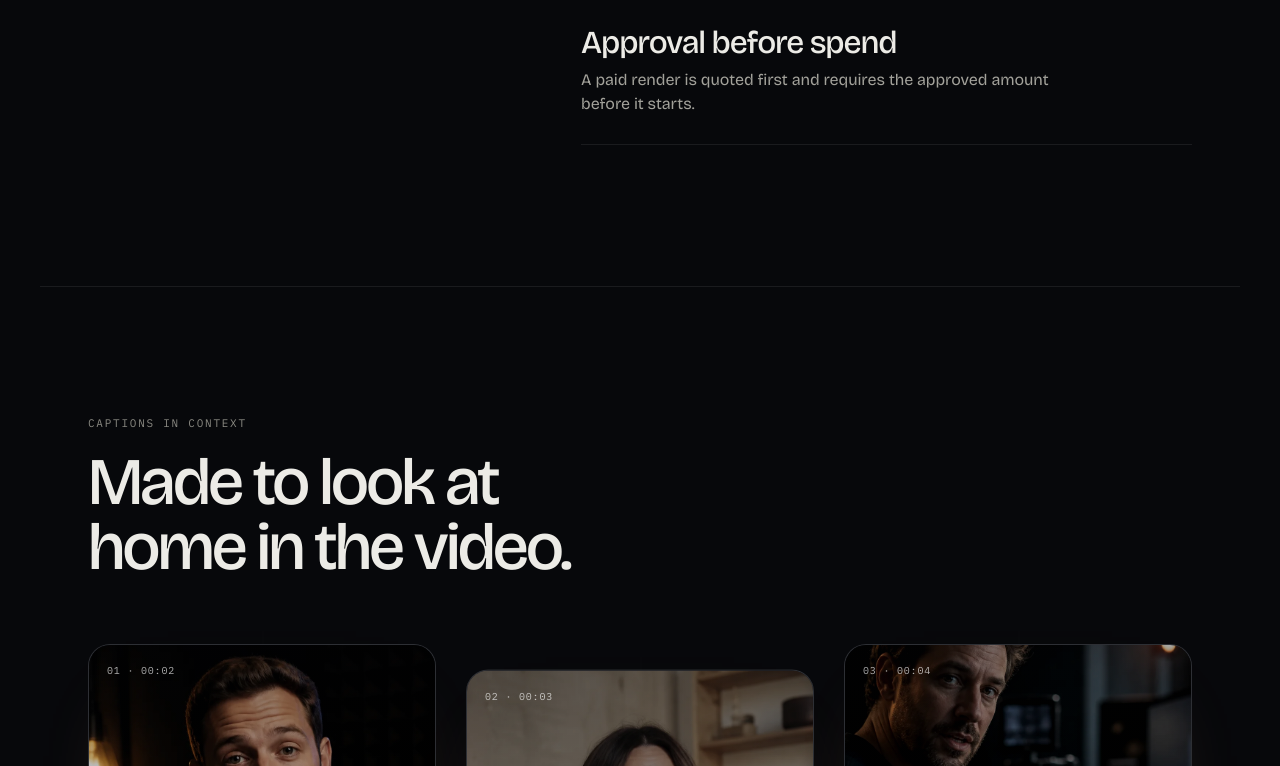
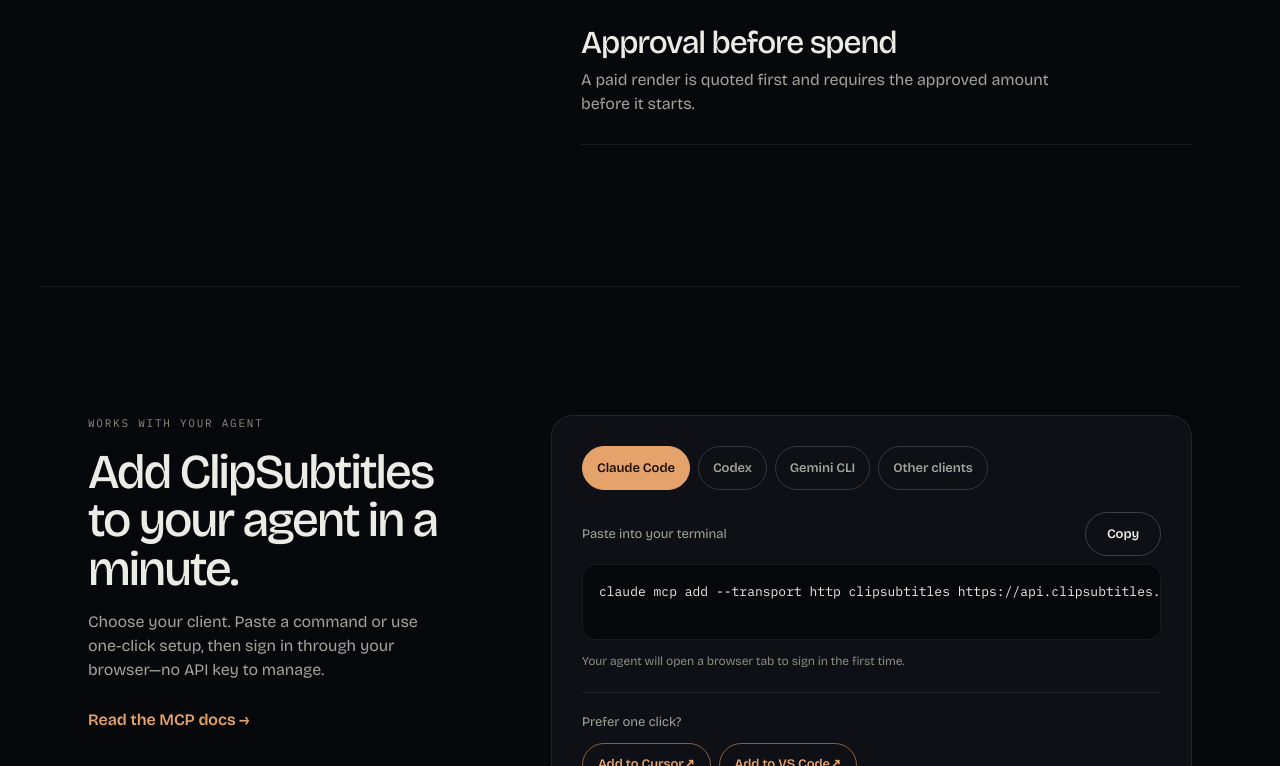
Before and after one commit to AppAgentic/ClipSubtitles, a Next.js app in the folder apps/web/: page /video-caption-api in a window 1280 px wide. Shown: the part 2034-2800 px from the top of the page. Built offline with nearby package versions, Linux system fonts and the light colour scheme; no server answers.

Commit message:
feat(web): add guided MCP client setup

```diff
--- /dev/null
+++ b/apps/web/src/components/landing-options/ConnectAgent.tsx
@@ -0,0 +1,115 @@
+'use client';
+
+import Link from 'next/link';
+import { useRef, useState, type KeyboardEvent } from 'react';
+import { MCP_ENDPOINT, MCP_INSTALL, MCP_ONE_CLICK } from './facts';
+
+type InstallId = (typeof MCP_INSTALL)[number]['id'];
+
+export function ConnectAgent({ standalone = false }: { standalone?: boolean }) {
+  const [activeId, setActiveId] = useState<InstallId>('claude');
+  const [copyState, setCopyState] = useState<'idle' | 'copied' | 'selected'>('idle');
+  const codeRef = useRef<HTMLElement>(null);
+  const resetRef = useRef<ReturnType<typeof setTimeout> | null>(null);
+  const active = MCP_INSTALL.find((item) => item.id === activeId) ?? MCP_INSTALL[0];
+  const Heading = standalone ? 'h2' : 'h3';
+
+  function choose(id: InstallId) {
+    setActiveId(id);
+    setCopyState('idle');
+  }
+
+  function moveTab(event: KeyboardEvent<HTMLButtonElement>, index: number) {
+    if (!['ArrowLeft', 'ArrowRight', 'Home', 'End'].includes(event.key)) return;
+    event.preventDefault();
+    const nextIndex =
+      event.key === 'Home'
+        ? 0
+        : event.key === 'End'
+          ? MCP_INSTALL.length - 1
+          : (index + (event.key === 'ArrowRight' ? 1 : -1) + MCP_INSTALL.length) % MCP_INSTALL.length;
+    const next = MCP_INSTALL[nextIndex] ?? MCP_INSTALL[0];
+    choose(next.id);
+    document.getElementById(`mcp-tab-${next.id}`)?.focus();
+  }
+
+  async function copyCommand() {
+    if (resetRef.current) clearTimeout(resetRef.current);
+    try {
+      await navigator.clipboard.writeText(active.command);
+      setCopyState('copied');
+    } catch {
+      const selection = window.getSelection();
+      if (selection && codeRef.current) {
+        const range = document.createRange();
+        range.selectNodeContents(codeRef.current);
+        selection.removeAllRanges();
+        selection.addRange(range);
+      }
+      setCopyState('selected');
+    }
+    resetRef.current = setTimeout(() => setCopyState('idle'), 1600);
+  }
+
+  return (
+    <section
+      id="connect"
+      className={`tg-connect${standalone ? ' tg-connect-standalone lo-wrap' : ''}`}
+      aria-labelledby="tg-connect-title"
+    >
+      <div className="tg-connect-copy">
+        <p className="lo-eyebrow tg-eyebrow">Works with your agent</p>
+        <Heading id="tg-connect-title">Add ClipSubtitles to your agent in a minute.</Heading>
+        <p>Choose your client. Paste a command or use one-click setup, then sign in through your browser—no API key to manage.</p>
+        <Link href="/docs">Read the MCP docs →</Link>
+      </div>
+
+      <div className="tg-connect-panel">
+        <div className="tg-connect-tabs" role="tablist" aria-label="Choose your agent client">
+          {MCP_INSTALL.map((item, index) => (
+            <button
+              key={item.id}
+              id={`mcp-tab-${item.id}`}
+              type="button"
+              role="tab"
+              aria-selected={activeId === item.id}
+              aria-controls="mcp-install-panel"
+              tabIndex={activeId === item.id ? 0 : -1}
+              onClick={() => choose(item.id)}
+              onKeyDown={(event) => moveTab(event, index)}
+            >
+              {item.label}
+            </button>
+          ))}
+        </div>
+
+        <div id="mcp-install-panel" role="tabpanel" aria-labelledby={`mcp-tab-${active.id}`}>
+          <div className="tg-connect-instruction">
+            <span>{active.instruction}</span>
+            <button type="button" onClick={copyCommand}>
+              {copyState === 'copied' ? 'Copied' : copyState === 'selected' ? 'Selected' : 'Copy'}
+            </button>
+          </div>
+          <pre className="tg-connect-code lo-mono"><code ref={codeRef}>{active.command}</code></pre>
+        </div>
+
+        <p className="lo-sr" aria-live="polite">
+          {copyState === 'copied' ? `${active.label} setup copied.` : copyState === 'selected' ? 'Setup selected. Copy it from the page.' : ''}
+        </p>
+        <p className="tg-connect-helper">Your agent will open a browser tab to sign in the first time.</p>
+
+        <div className="tg-connect-oneclick">
+          <span>Prefer one click?</span>
+          <div>
+            {MCP_ONE_CLICK.map((item) => (
+              <a key={item.label} href={item.href}>{item.label}<span aria-hidden> ↗</span></a>
+            ))}
+          </div>
+          <small>Cursor and VS Code support verified install links. Use the commands above for Claude Code, Codex and Gemini CLI.</small>
+        </div>
+
+        <p className="tg-connect-endpoint lo-mono">{MCP_ENDPOINT}</p>
+      </div>
+    </section>
+  );
+}
--- a/apps/web/src/components/landing-options/ThreeGates.tsx
+++ b/apps/web/src/components/landing-options/ThreeGates.tsx
@@ -5,6 +5,7 @@
 import { CaptionFrame, PAGE_ONE, StyleBoard } from './StyleBoard';
 import { SITE_URL } from '@/components/marketing/seo-pages';
 import { FootageReel } from '@/components/marketing/FootageReel';
+import { ConnectAgent } from './ConnectAgent';
 import './landing-options.css';
 import './three-gates.css';
 
@@ -112,7 +113,7 @@
             </div>
             <p className="tg-tertiary">
               Building something?{' '}
-              <Link href="/docs">Every step is available to agents through MCP and an API.</Link>
+              <a href="#connect">Add ClipSubtitles to your agent.</a>
             </p>
           </div>
 
@@ -193,13 +194,7 @@
                 </li>
               ))}
             </ul>
-            <div className="tg-agent-note">
-              <p>
-                <strong>For builders:</strong> import, caption, edit, preview and export through MCP
-                or the API. Paid renders still wait for a person&rsquo;s approval.
-              </p>
-              <Link href="/docs">Read the docs →</Link>
-            </div>
+            <ConnectAgent />
           </div>
         </section>
 
--- a/apps/web/src/components/landing-options/facts.ts
+++ b/apps/web/src/components/landing-options/facts.ts
@@ -25,6 +25,54 @@
   { kind: 'overlay', label: 'OVERLAY', container: 'mov', detail: 'ProRes 4444, transparent caption layer' },
   { kind: 'srt', label: 'SRT', container: 'srt', detail: 'SubRip sidecar, same timings' },
   { kind: 'vtt', label: 'VTT', container: 'vtt', detail: 'WebVTT sidecar, same timings' },
+] as const;
+
+export const MCP_ENDPOINT = 'https://api.clipsubtitles.com/api/mcp';
+
+export const MCP_INSTALL = [
+  {
+    id: 'claude',
+    label: 'Claude Code',
+    instruction: 'Paste into your terminal',
+    command: `claude mcp add --transport http clipsubtitles ${MCP_ENDPOINT}`,
+  },
+  {
+    id: 'codex',
+    label: 'Codex',
+    instruction: 'Add the server, then sign in',
+    command: `codex mcp add clipsubtitles --url ${MCP_ENDPOINT}\ncodex mcp login clipsubtitles`,
+  },
+  {
+    id: 'gemini',
+    label: 'Gemini CLI',
+    instruction: 'Paste into your terminal',
+    command: `gemini mcp add clipsubtitles ${MCP_ENDPOINT} --transport http`,
+  },
+  {
+    id: 'other',
+    label: 'Other clients',
+    instruction: "Add this to your client's MCP config",
+    command: `{
+  "mcpServers": {
+    "clipsubtitles": {
+      "url": "${MCP_ENDPOINT}"
+    }
+  }
+}`,
+  },
+] as const;
+
+export const MCP_ONE_CLICK = [
+  {
+    label: 'Add to Cursor',
+    href:
+      'https://cursor.com/link/mcp/install?name=clipsubtitles&config=eyJ1cmwiOiJodHRwczovL2FwaS5jbGlwc3VidGl0bGVzLmNvbS9hcGkvbWNwIn0%3D',
+  },
+  {
+    label: 'Add to VS Code',
+    href:
+      'vscode:mcp/install?%7B%22name%22%3A%22clipsubtitles%22%2C%22type%22%3A%22http%22%2C%22url%22%3A%22https%3A%2F%2Fapi.clipsubtitles.com%2Fapi%2Fmcp%22%7D',
+  },
 ] as const;
 
 export const TASK_STATUSES = ['queued', 'running', 'succeeded', 'failed', 'cancelled'] as const;
--- a/apps/web/src/components/marketing/SeoIntentPage.tsx
+++ b/apps/web/src/components/marketing/SeoIntentPage.tsx
@@ -4,6 +4,7 @@
 import type { SeoPage } from './seo-pages';
 import { SEO_PAGES, SITE_URL } from './seo-pages';
 import { FootageReel } from './FootageReel';
+import { ConnectAgent } from '@/components/landing-options/ConnectAgent';
 import '@/components/landing-options/landing-options.css';
 import '@/components/landing-options/three-gates.css';
 import './seo-intent.css';
@@ -97,6 +98,8 @@
           </ul>
         </section>
 
+        {page.slug === 'video-caption-api' ? <ConnectAgent standalone /> : null}
+
         <FootageReel />
 
         <section className="si-section lo-wrap" aria-labelledby="si-faq-title">
```
Also changed, not shown: apps/web/src/components/landing-options/three-gates.css, 1 other file (tests, documents, lock files or other folders).
